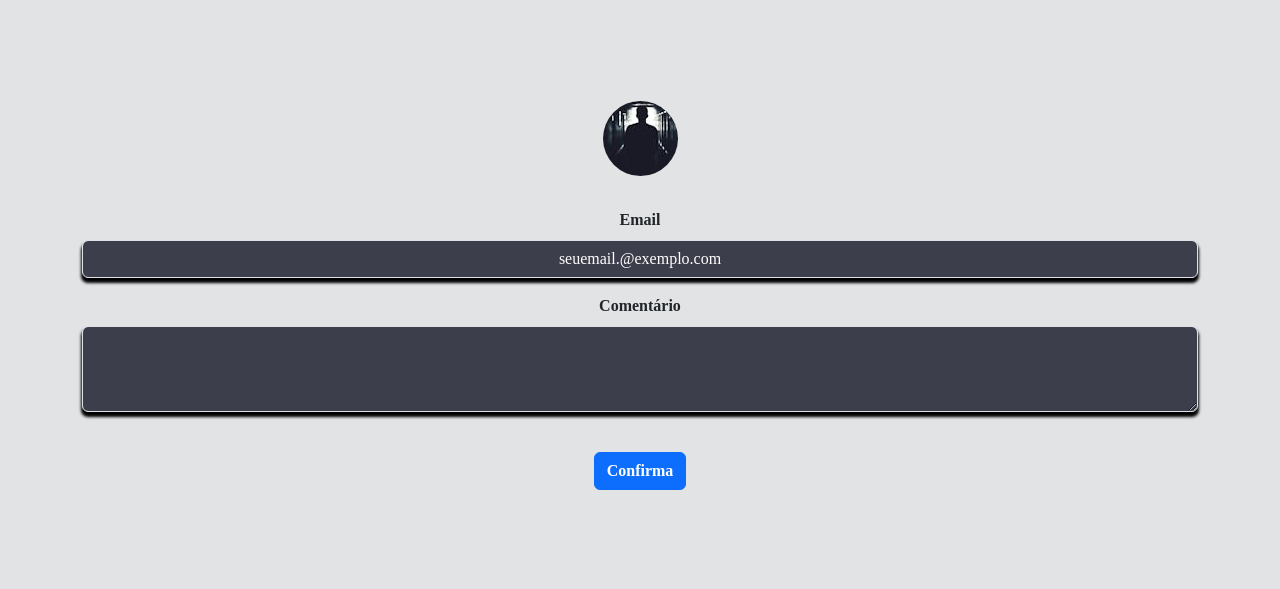
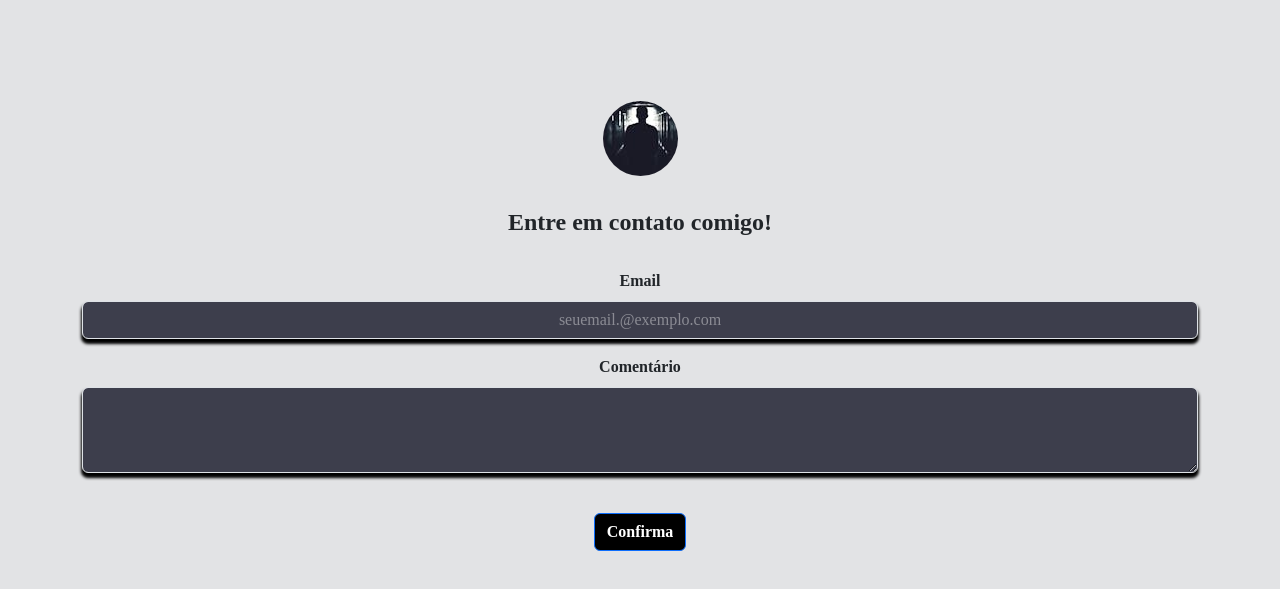
Before and after one commit to Brafios/portfolio, a plain HTML site: page pagina2.html in a window 1280 px wide. Shown: the part 59-648 px from the top of the page. Drawn offline with nearby package versions, Linux system fonts and the light colour scheme; a web font is replaced by a local one.

Commit message:
corrigido corres do botao

```diff
--- a/pagina2.html
+++ b/pagina2.html
@@ -51,9 +51,17 @@
                 <img src="./img/pexels-vojtech-okenka-127162-399772.jpg" class="rounded-circle" alt="...">
             </div>
 
+            <br>
+
+            <h4 class="d-flex justify-content-center">
+                <b>
+                    Entre em contato comigo!
+                </b>
+            </h4>
+
+            <br>
+
         </section>
-
-        <br>
 
         <section>
 
--- a/style.css
+++ b/style.css
@@ -93,6 +93,7 @@ textarea
 #exampleFormControlInput1::placeholder
 {
     color: white;
+    opacity: 0.4;
 }
 
 #exampleFormControlTextarea1
@@ -101,8 +102,14 @@ textarea
     color: white;
 }
 
-#botao:hover
+#botao
 {
     background-color: black;
     color: white;
 }
+
+#botao:hover
+{
+    background-color: blue;
+    color: white;
+}
```
